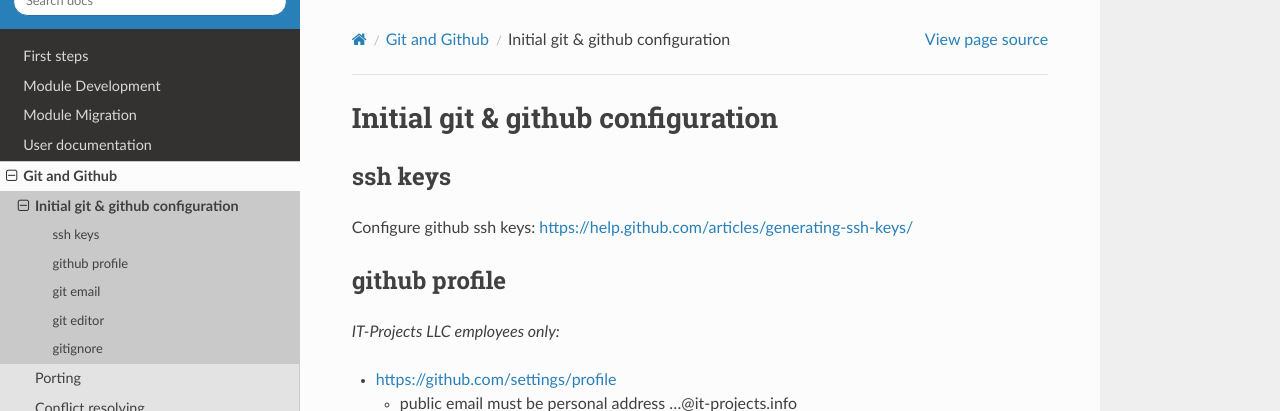
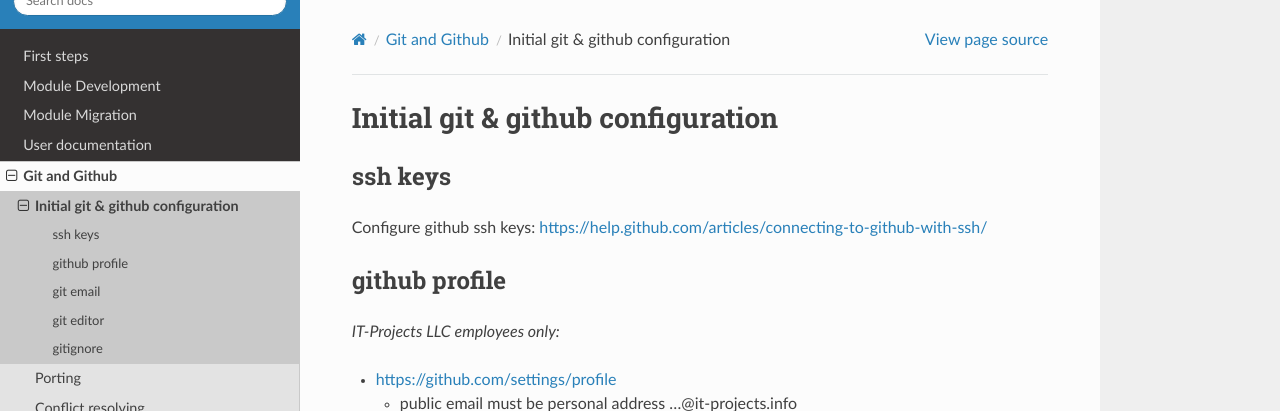
Before and after one commit to itpp-labs/odoo-development, a Sphinx documentation site: the page built from docs/git/init.rst, in a window 1280 px wide and 900 px high. Shown: the top 411 px of the window. Built offline with Sphinx 7.4.7 and the Read the Docs theme 2.0.0, drawn with Linux system fonts in a browser that asks for light colours; pages that are not in the unit, such as notebooks, are missing from menus; some of the changed lines change nothing that is shown.

Commit message:
git init: new link to github article

```diff
--- a/docs/git/init.rst
+++ b/docs/git/init.rst
@@ -4,7 +4,7 @@
 
 ssh keys
 ========
-Configure github ssh keys: https://help.github.com/articles/generating-ssh-keys/
+Configure github ssh keys: https://help.github.com/articles/connecting-to-github-with-ssh/
 
 github profile
 ==============
```
